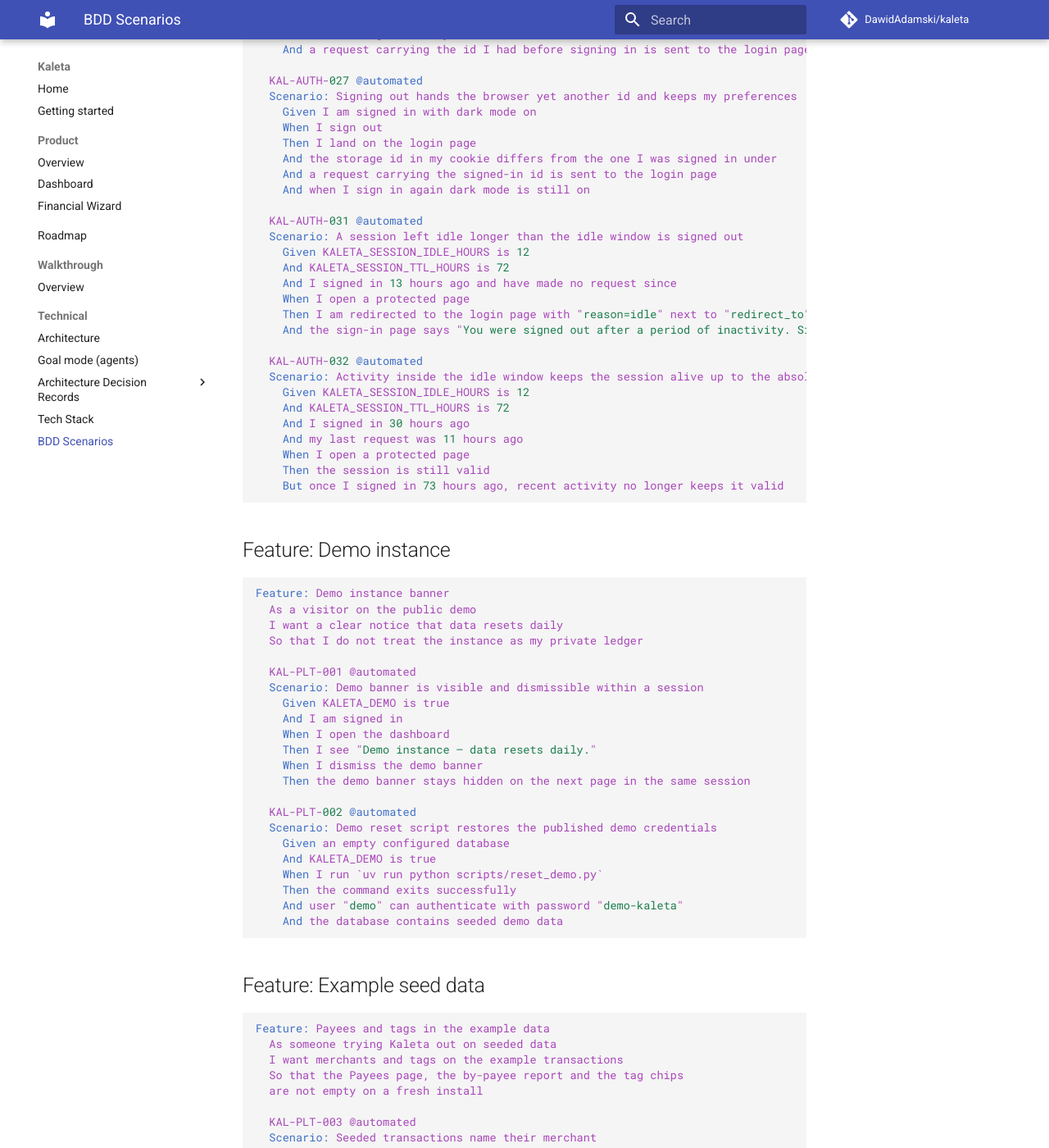
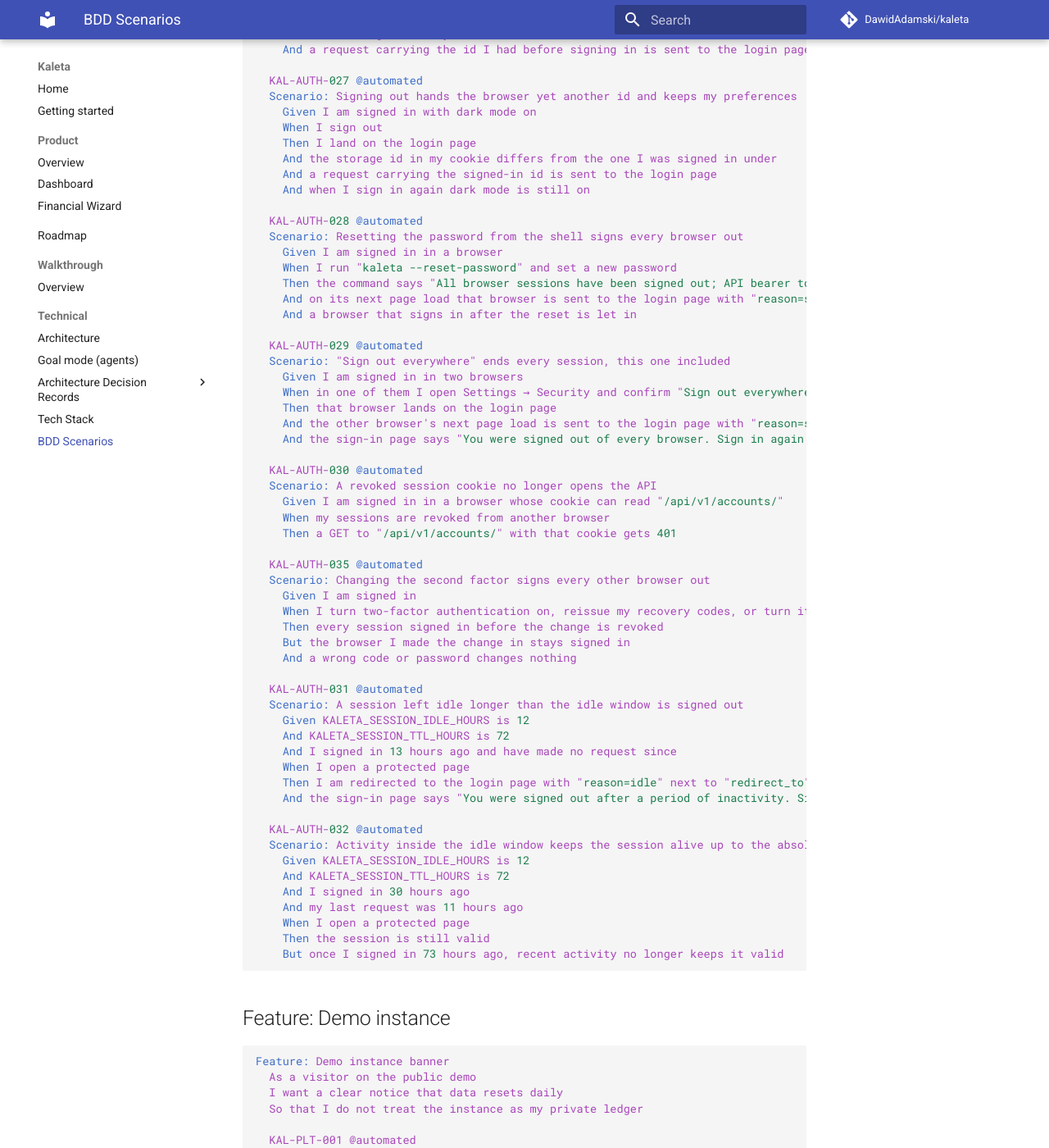
Before and after one commit to DawidAdamski/kaleta, an MkDocs documentation site: the page built from docs/bdd.md, in a window 1280 px wide and 1400 px high, scrolled down 60918 px. Shown: the whole window at 82% size. Built offline with MkDocs 1.6.1 and Material for MkDocs 9.7.7, drawn with Linux system fonts in a browser that asks for light colours; comment, search, counter and statistics services are not loaded; some of the changed text lies outside the part shown.

Commit message:
docs(auth): KAL-AUTH-028/029/030/035 and session revocation notes
Co-Authored-By: Claude Opus 5.5 <noreply@anthropic.com>

```diff
--- a/docs/bdd.md
+++ b/docs/bdd.md
@@ -3135,6 +3135,36 @@ Feature: Two-factor authentication
     And the storage id in my cookie differs from the one I was signed in under
     And a request carrying the signed-in id is sent to the login page
     And when I sign in again dark mode is still on
+
+  KAL-AUTH-028 @automated
+  Scenario: Resetting the password from the shell signs every browser out
+    Given I am signed in in a browser
+    When I run "kaleta --reset-password" and set a new password
+    Then the command says "All browser sessions have been signed out; API bearer tokens are unchanged."
+    And on its next page load that browser is sent to the login page with "reason=signed_out_everywhere"
+    And a browser that signs in after the reset is let in
+
+  KAL-AUTH-029 @automated
+  Scenario: "Sign out everywhere" ends every session, this one included
+    Given I am signed in in two browsers
+    When in one of them I open Settings → Security and confirm "Sign out everywhere"
+    Then that browser lands on the login page
+    And the other browser's next page load is sent to the login page with "reason=signed_out_everywhere"
+    And the sign-in page says "You were signed out of every browser. Sign in again."
+
+  KAL-AUTH-030 @automated
+  Scenario: A revoked session cookie no longer opens the API
+    Given I am signed in in a browser whose cookie can read "/api/v1/accounts/"
+    When my sessions are revoked from another browser
+    Then a GET to "/api/v1/accounts/" with that cookie gets 401
+
+  KAL-AUTH-035 @automated
+  Scenario: Changing the second factor signs every other browser out
+    Given I am signed in
+    When I turn two-factor authentication on, reissue my recovery codes, or turn it off
+    Then every session signed in before the change is revoked
+    But the browser I made the change in stays signed in
+    And a wrong code or password changes nothing
 
   KAL-AUTH-031 @automated
   Scenario: A session left idle longer than the idle window is signed out
```
Also changed, not shown: SECURITY.md (+9 -3 lines), docs/getting-started.md (+3 -3 lines).
